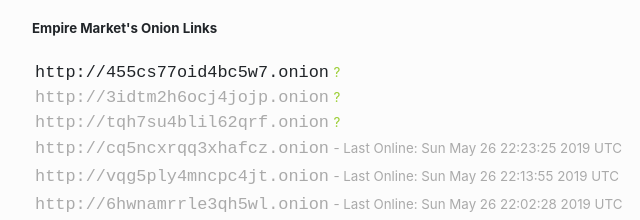
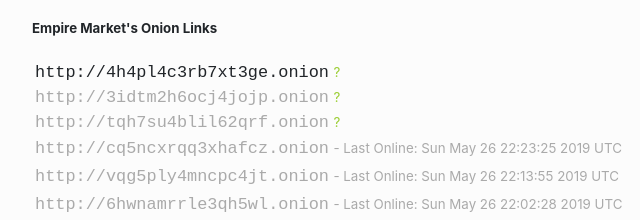
Before and after one commit to EmpireChecker/dark.fail, a plain HTML site: page empire.html in a window 1280 px wide. Shown: the part 152-372 px from the top of the page, 224-864 px from the left. Drawn offline with Linux system fonts and the light colour scheme.

Commit message:
Update empire.html

```diff
--- a/empire.html
+++ b/empire.html
@@ -16,8 +16,8 @@
 <table>
 <tr>
 <td class="url status1">
-<code>http://455cs77oid4bc5w7.onion</code>
-<a href="http://455cs77oid4bc5w7.onion.help" title="How to access http://455cs77oid4bc5w7.onion">?</a>
+<code>http://4h4pl4c3rb7xt3ge.onion</code>
+<a href="http://4h4pl4c3rb7xt3ge.onion.help" title="How to access http://4h4pl4c3rb7xt3ge.onion">?</a>
 </td>
 <td></td>
 </tr>
```
